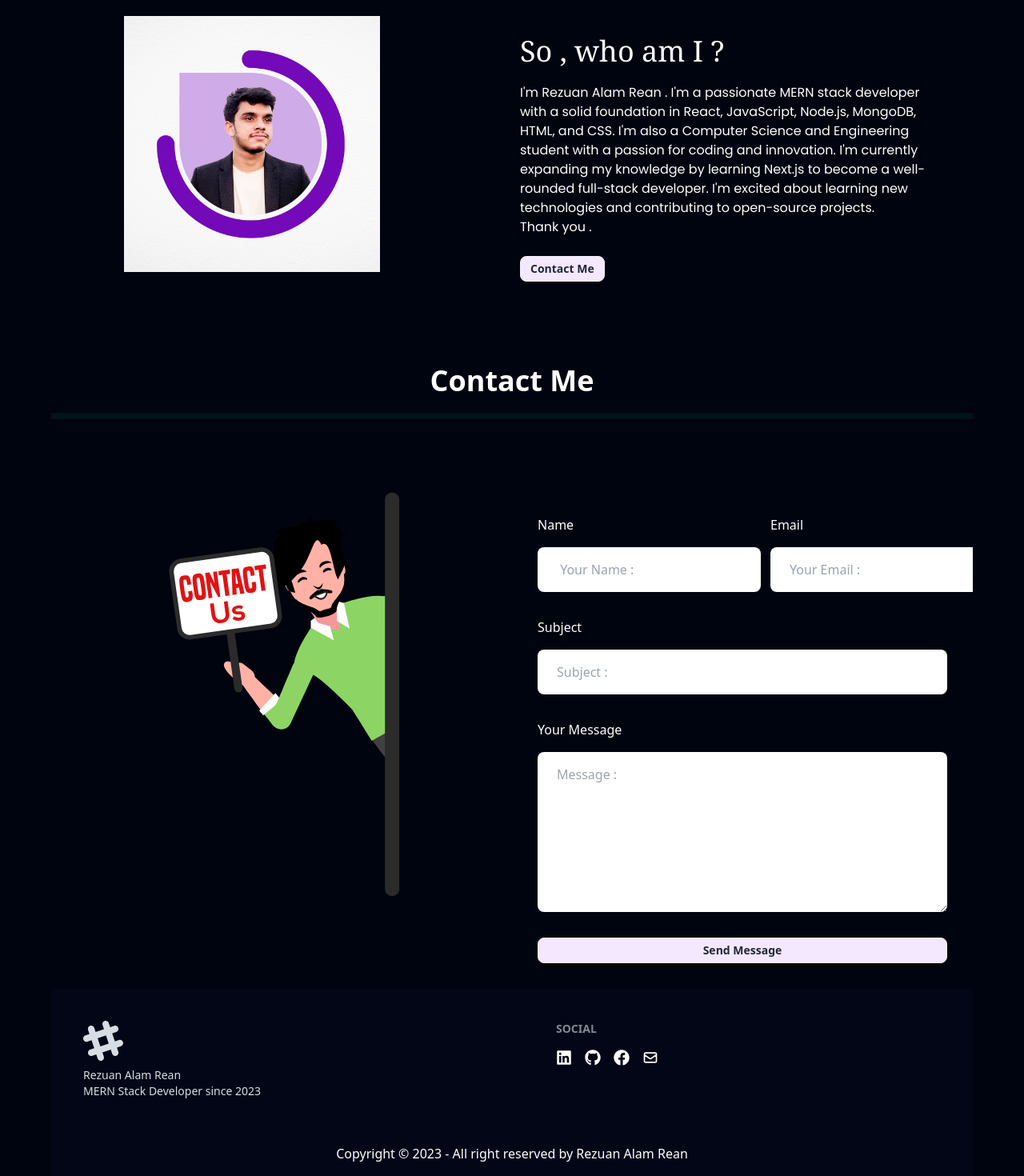
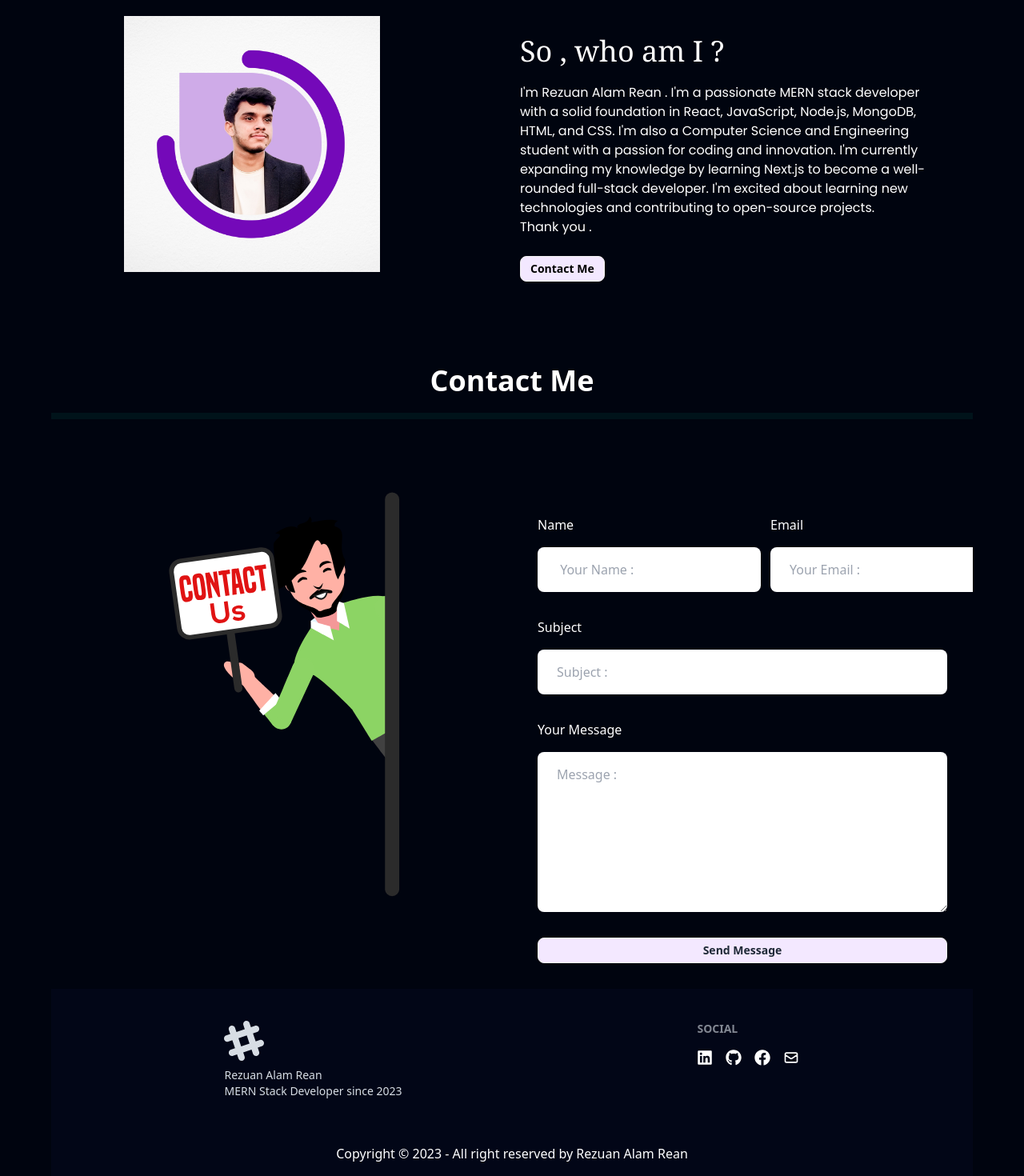
Before and after one commit to Rezuan-Alam-Rean/rean-Portfolio, a React (Vite) app: page / in a window 1280 px wide. Shown: the part 1605-3075 px from the top of the page at 80% size. Built offline with nearby package versions, Linux system fonts and the light colour scheme; no server answers.

Commit message:
update on

```diff
--- a/src/About/About.jsx
+++ b/src/About/About.jsx
@@ -55,7 +55,7 @@ const About = () => {
               contributing to open-source projects. <br />Thank you .
             </p>
             < Link to="/Contact" >
-              <button className="btn btn-sm bg-purple-100 mt-4 md:mt-6">
+              <button className="btn btn-sm text-black bg-purple-100 mt-4 md:mt-6">
                 Contact Me
               </button>
             </ Link >
--- a/src/Pages/Details/Details.jsx
+++ b/src/Pages/Details/Details.jsx
@@ -2,7 +2,6 @@ import { useEffect, useState } from "react";
 import { Link, useParams } from "react-router-dom";
 import Slider from "../../Components/Slider/Slider";
 import Feature from "../../Components/Feature/Feature";
-
 import { SiSymantec } from "react-icons/si";
 import { FaArrowRight, FaGithub, FaSpinner } from "react-icons/fa";
 import useTitle from "../../hooks/useTitle";
--- a/src/Shared/Footer.jsx
+++ b/src/Shared/Footer.jsx
@@ -6,7 +6,7 @@ const Footer = () => {
     return (
         <div>
             <footer>
-                <div className="footer p-10 bg-slate-950 text-neutral-content">
+                <div className="footer p-10 justify-around bg-slate-950 text-neutral-content">
                     <div>
                         <svg width="50" height="50" viewBox="0 0 24 24" xmlns="http://www.w3.org/2000/svg" fillRule="evenodd" clipRule="evenodd" className="fill-current"><path d="M22.672 15.226l-2.432.811.841 2.515c.33 1.019-.209 2.127-1.23 2.456-1.15.325-2.148-.321-2.463-1.226l-.84-2.518-5.013 1.677.84 2.517c.391 1.203-.434 2.542-1.831 2.542-.88 0-1.601-.564-1.86-1.314l-.842-2.516-2.431.809c-1.135.328-2.145-.317-2.463-1.229-.329-1.018.211-2.127 1.231-2.456l2.432-.809-1.621-4.823-2.432.808c-1.355.384-2.558-.59-2.558-1.839 0-.817.509-1.582 1.327-1.846l2.433-.809-.842-2.515c-.33-1.02.211-2.129 1.232-2.458 1.02-.329 2.13.209 2.461 1.229l.842 2.515 5.011-1.677-.839-2.517c-.403-1.238.484-2.553 1.843-2.553.819 0 1.585.509 1.85 1.326l.841 2.517 2.431-.81c1.02-.33 2.131.211 2.461 1.229.332 1.018-.21 2.126-1.23 2.456l-2.433.809 1.622 4.823 2.433-.809c1.242-.401 2.557.484 2.557 1.838 0 .819-.51 1.583-1.328 1.847m-8.992-6.428l-5.01 1.675 1.619 4.828 5.011-1.674-1.62-4.829z"></path></svg>
                         <p>Rezuan Alam Rean<br />MERN Stack Developer since 2023</p>
```
